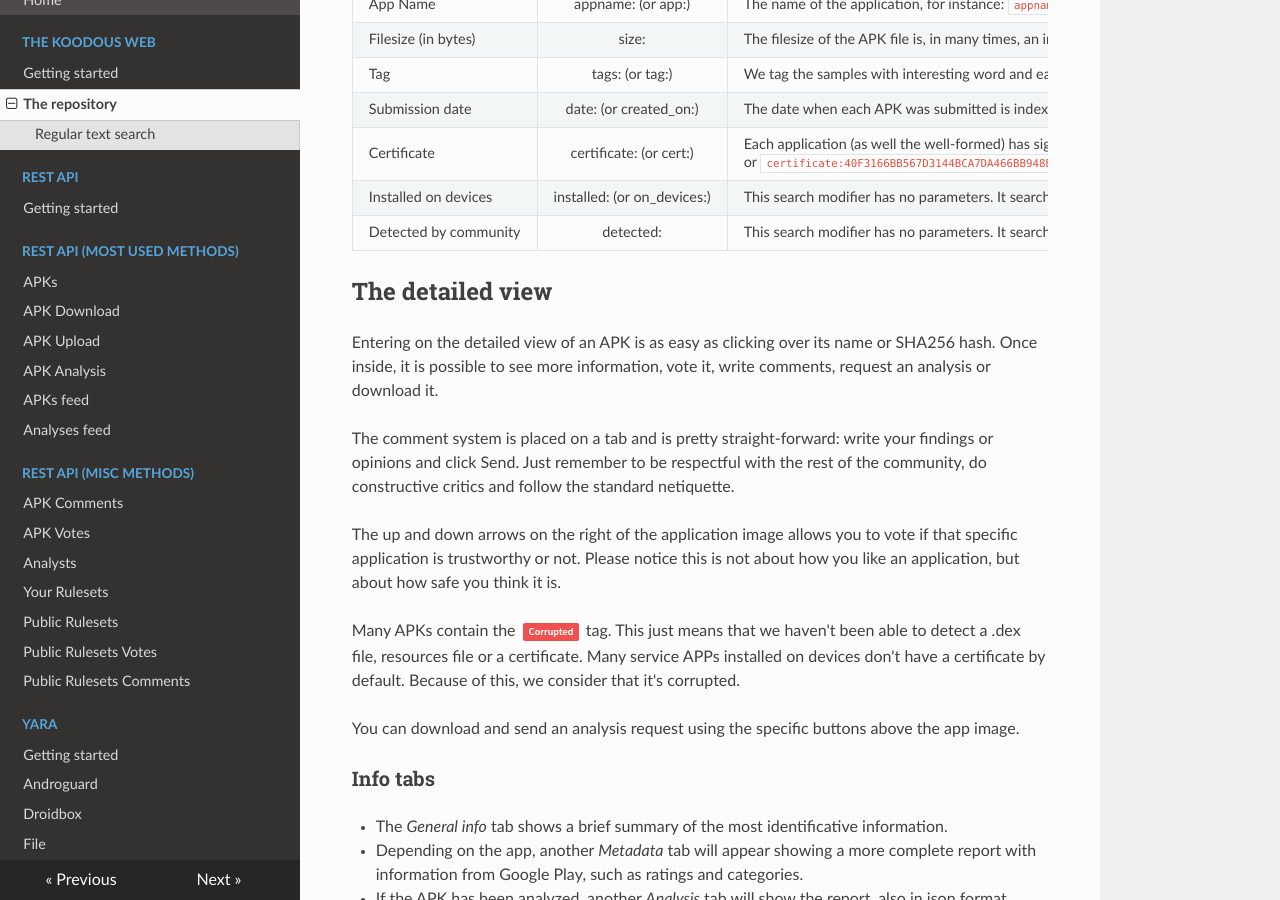
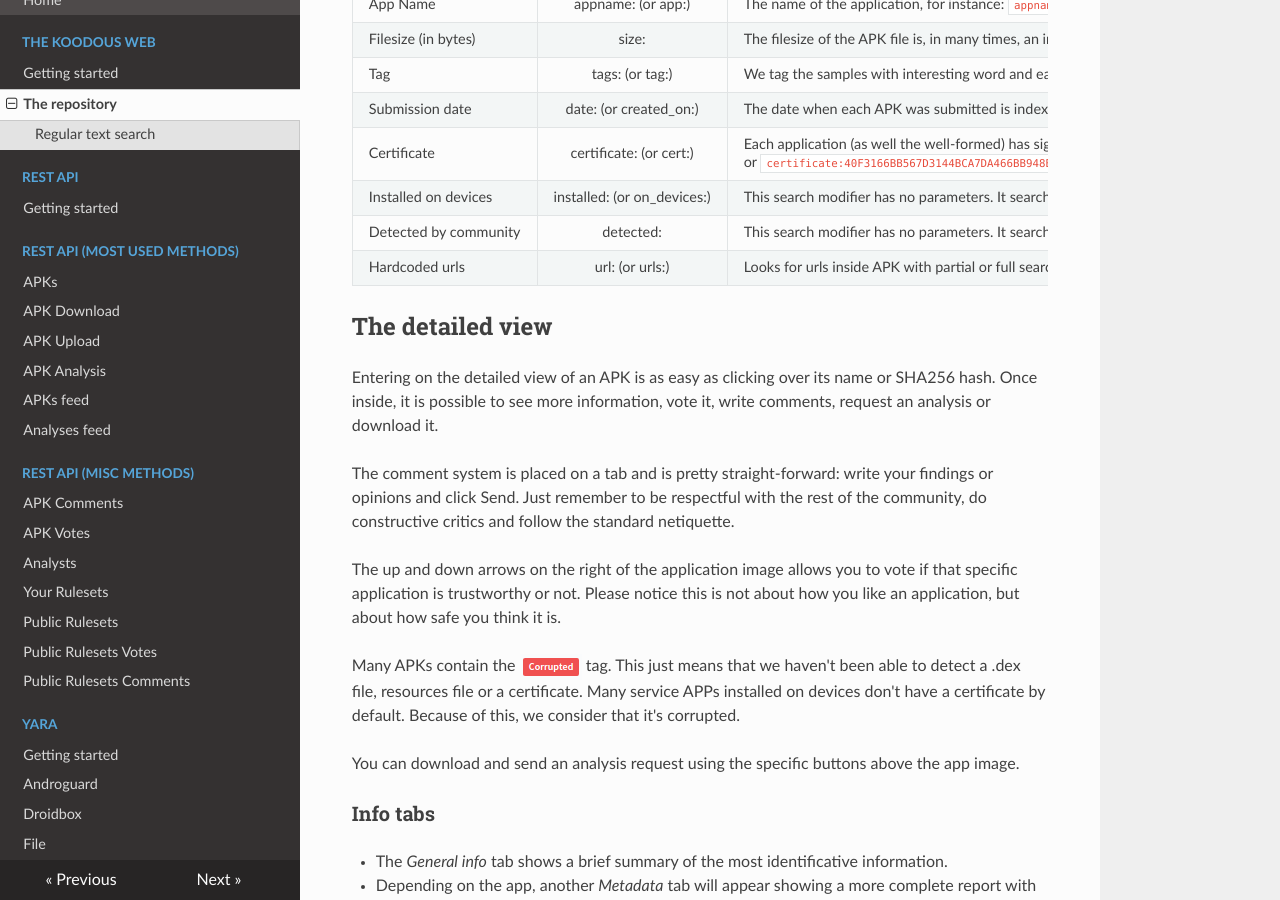
Before and after one commit to Koodous/docs.koodous.com, an MkDocs documentation site: the page built from docs/web/the-repo.md, in a window 1280 px wide and 900 px high, scrolled down 1447 px. Built offline with MkDocs 1.6.1, drawn with Linux system fonts in a browser that asks for light colours; nearby versions of some CDN libraries; old or Windows-style settings are respelled for this version of MkDocs.

Commit message:
Update the-repo.md

````diff
--- a/docs/web/the-repo.md
+++ b/docs/web/the-repo.md
@@ -47,6 +47,7 @@ The following table describes each search modifier available, you can combine th
 | Certificate | certificate: (or cert:) | Each application (as well the well-formed) has signed by a certificate. We have each certificate indexed and you can find by that, concretly by its *sha1*. For instance, we know that official Twitter application has **40F3166BB567D3144BCA7DA466BB948B782270EA** as sha1 certificate, then, we can found all versions of the official Twitter application with this: ```cert:40F3166BB567D3144BCA7DA466BB948B782270EA``` or ```certificate:40F3166BB567D3144BCA7DA466BB948B782270EA``` if you want to write a bit more :).|
 | Installed on devices | installed: (or on_devices:) | This search modifier has no parameters. It search only APKs that are installed or sometime was installed in some device. Example: ```installed:true``` or ```installed:false``` |
 | Detected by community | detected: | This search modifier has no parameters. It search only APKs that has been detected by Koodous community. Example: ```detected:true``` or ```detected:false``` |
+| Hardcoded urls | url: (or urls:) | Looks for urls inside APK with partial or full search. Example: ```url:google.com``` or ```url:"https://play.google.com/store"``` |
 
 
 ## The detailed view
````
